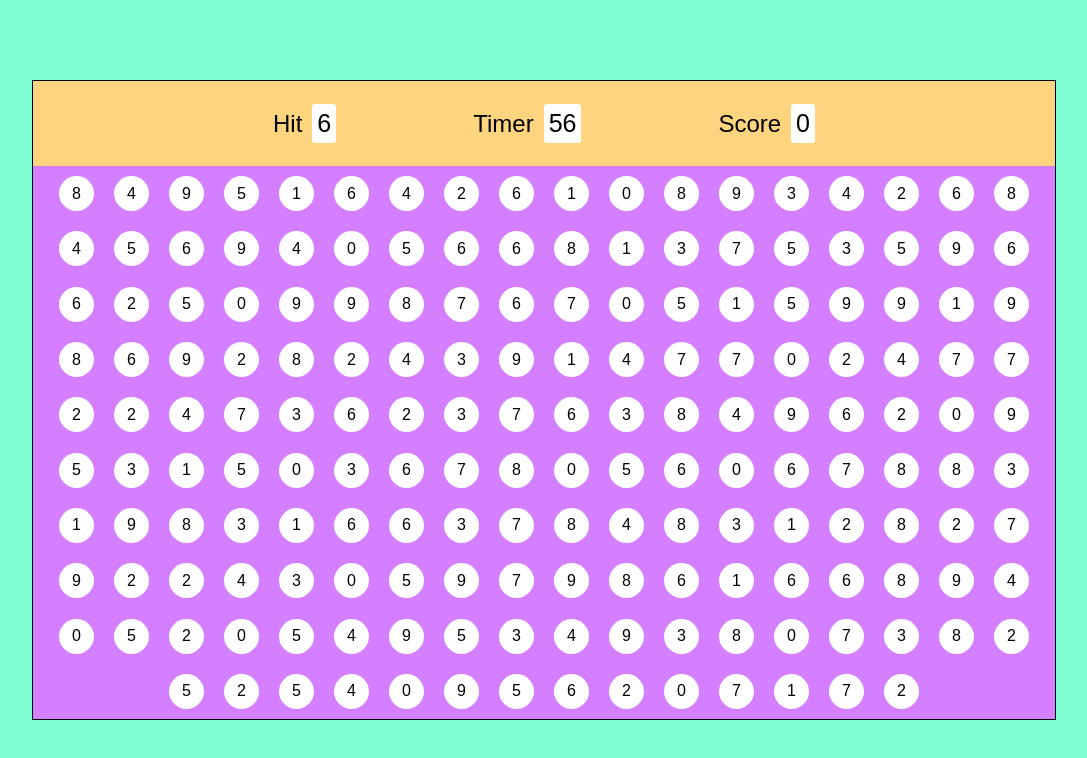
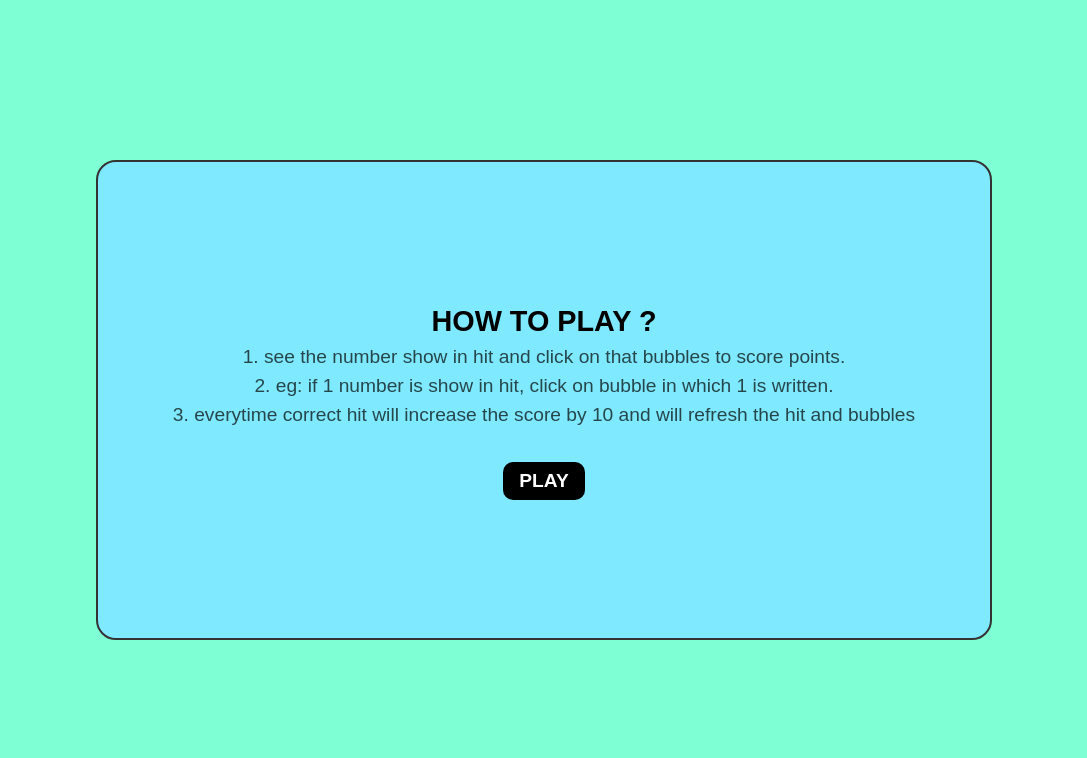
Before and after one commit to meethatkar/bubble_game, a plain HTML site: page index.html in a window 1280 px wide. Shown: the whole page, without its empty margins (96-1183 px from the left). Drawn offline with Linux system fonts and the light colour scheme.

Commit message:
added instruction

```diff
--- a/index.html
+++ b/index.html
@@ -33,6 +33,17 @@
                 <div class="bubble">5</div>
             </div>
         </div>
+        <div id="instructions">
+            <h2> HOW TO PLAY ? </h2>
+            <div>
+                <ul>
+                <li>1. see the number show in hit and click on that bubbles to score points. </li>
+                <li>2. eg: if 1 number is show in hit, click on bubble in which 1 is written. </li>
+                <li>3. everytime correct hit will increase the score by 10 and will refresh the hit and bubbles </li>
+            </ul>
+            </div>
+            <button id="play"> PLAY </button>
+        </div>
     </div>
     <script src="script.js"></script>
 </body>
--- a/script.js
+++ b/script.js
@@ -58,8 +58,17 @@ function scoreadd(){
 
 
 hit();  //hit div mai new value display karega
-timer();        //time div mai new value display karega
 display_bubble();       //new bubbles with new values show karega.
+
+document.querySelector("#play").addEventListener("click",()=>{
+    document.querySelector("#panel").style.opacity = "1";
+    document.querySelector("#instructions").style.opacity = "0";
+    document.querySelector("#instructions").style.zIndex = "-1";
+    setTimeout(() => {
+        timer();        //time div mai new value display karega
+    }, 500);
+})
+
 document.querySelector("#pbtm").addEventListener("click",function(details){
     var elem = Number(details.target.innerHTML);
     console.log(elem);
--- a/style.css
+++ b/style.css
@@ -14,15 +14,53 @@ html,body{
     height: 100%;
     width: 100%;
     display: flex;
+    position: relative;
     justify-content: center;
     align-items: center;
 }
+
+#instructions{
+    position: absolute;
+    z-index: 10;
+    height: 60%;
+    border-radius: 20px;
+    border: 2px solid #333;
+    width: 70%;
+    background-color: #7FEAFF;
+    display: flex;
+    flex-direction: column;
+    align-items: center;
+    justify-content: center;
+    font-size: 1.5vmax;
+    line-height: 1.5;
+}
+
+#instructions li{
+    list-style-type: none;
+    /* font-weight: 600; */
+    text-align: center;
+    color: rgb(0,0,0,0.7);
+}
+
+#instructions button{
+    padding: 1vmin 2vmin;
+    margin-top: 4vmin;
+    background-color: rgb(0, 0, 0);
+    color: white;
+    font-size: 1.5vmax;
+    border-radius: 10px;
+    border: none;
+    font-weight: 700;
+}
+
 #panel{
     height: 80%;
     width: 80%;
     background-color: #D47FFF;
     border: 1.5px solid black;
     overflow:hidden;
+    opacity: 0;
+    transition: all 0.5s linear;
 }
 #ptop{
     height: 85px;
@@ -88,8 +126,15 @@ html,body{
     .box{
         font-size: 20px;
     }
-    .bubble{
-
+    #instructions{
+        padding: 3vmin 5vmin;
+        font-size: 2.5vmax;
+    }
+    #instructions li{
+        margin-bottom: 2vmin;
+    }
+    #instructions button{
+        font-size: 3vmax;
     }
 }
 
```
